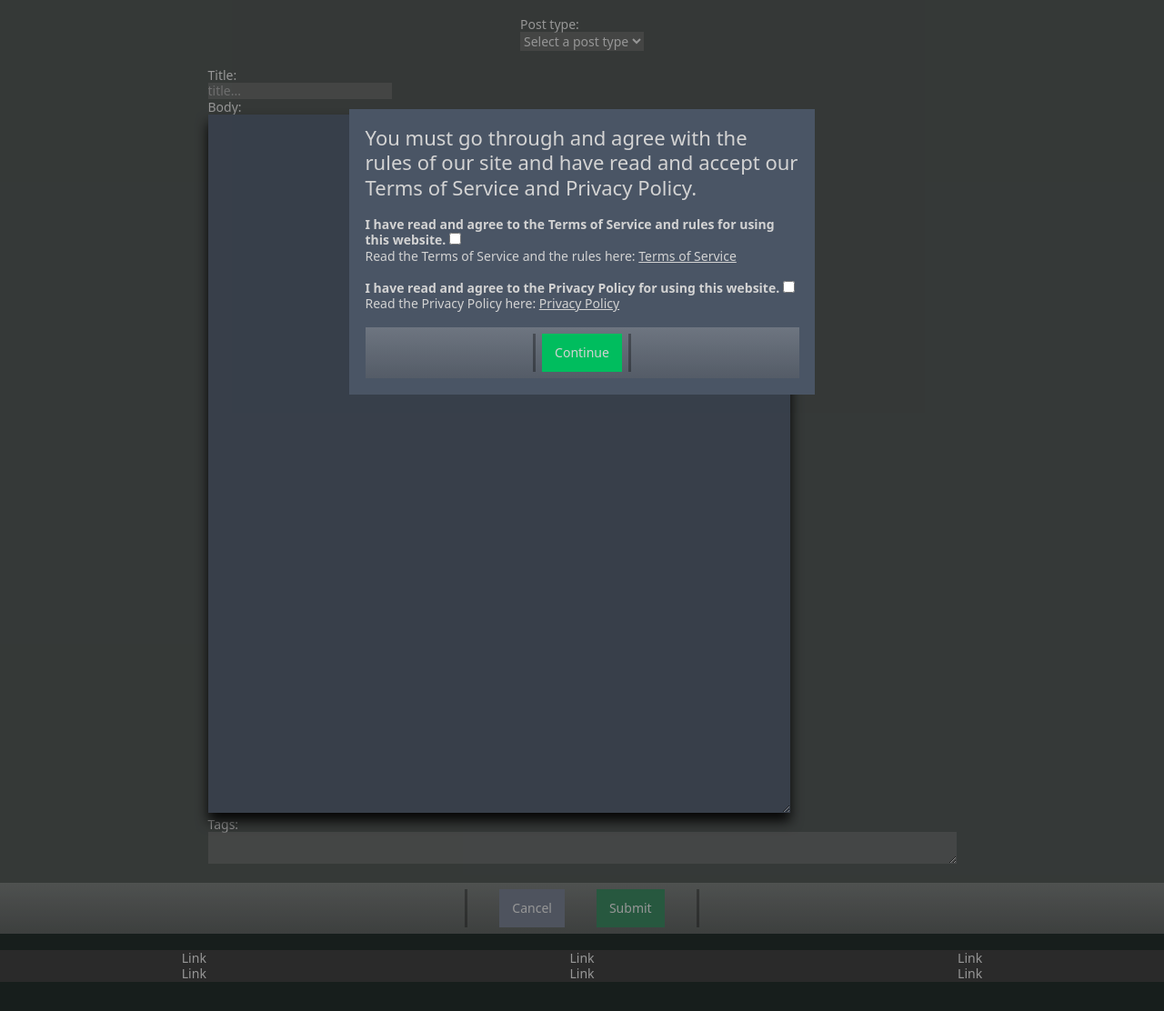
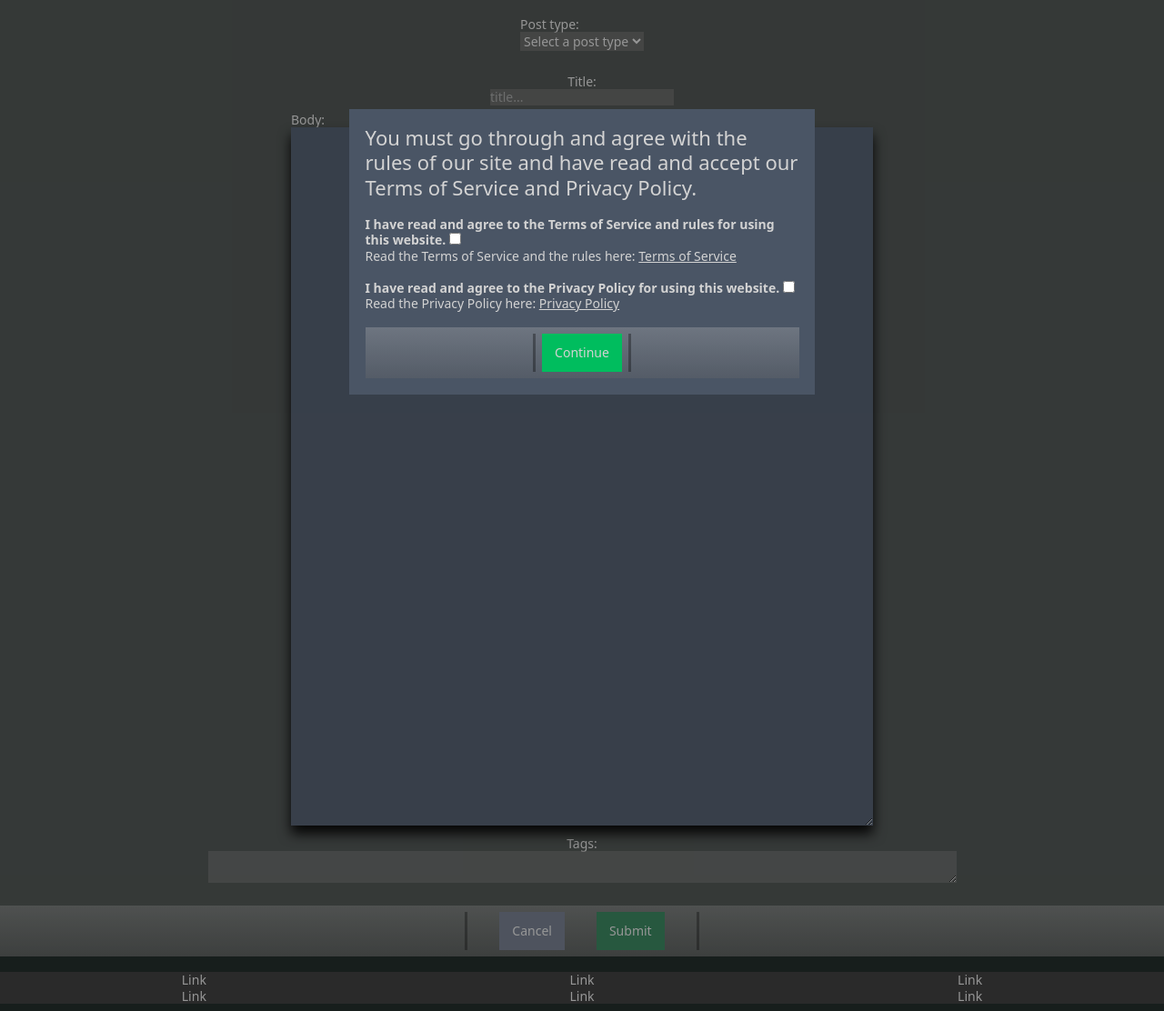
Before and after one commit to Sekaus/creatlantis-com-source-code, a PHP site: page /upload.php in a window 1280 px wide. Shown: the part 55-1167 px from the top of the page at 91% size. Run offline with PHP 8.4, Linux system fonts and the light colour scheme.

Commit message:
Update Layout.css

```diff
--- a/public/css/Layout.css
+++ b/public/css/Layout.css
@@ -702,7 +702,8 @@
 
     #content-map .user-icon,
     #content-map-right-part,
-    #watch-user {
+    #watch-user,
+    .upload-input {
         margin-bottom: calc(var(--spacing)*2)
     }
 
@@ -1169,7 +1170,8 @@
     }
 
     #upload-new-post,
-    #star-rate-box {
+    #star-rate-box,
+    #upload-bottom {
         flex-direction: column;
         align-items: center;
         display: flex
```
